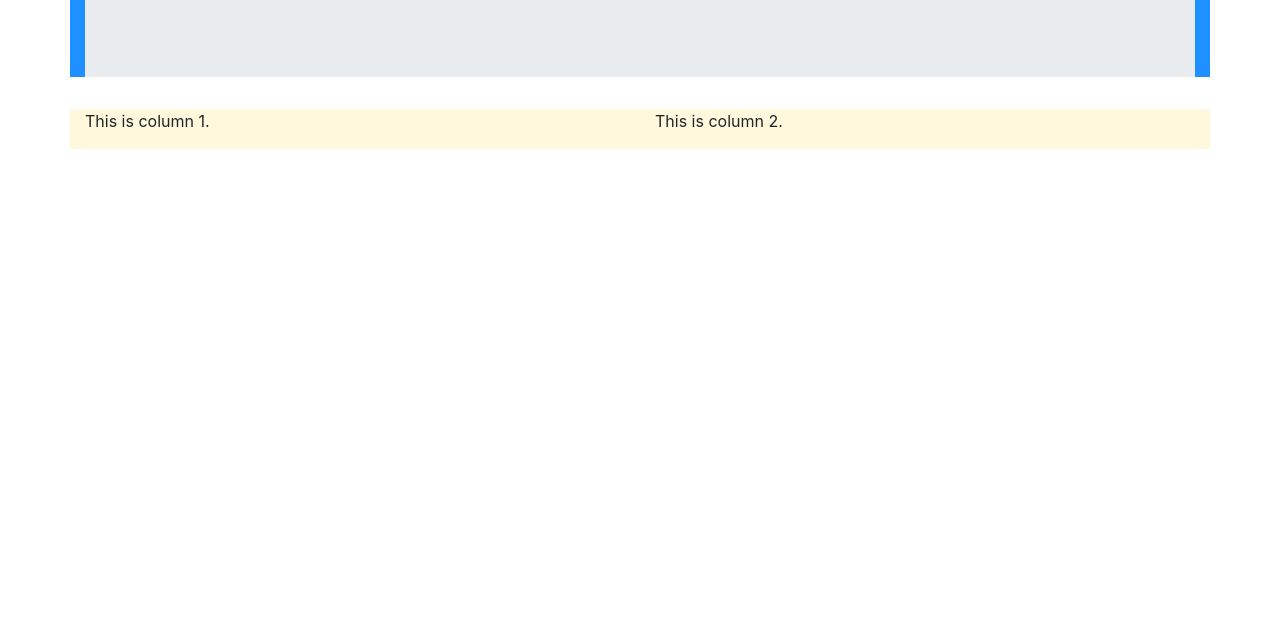
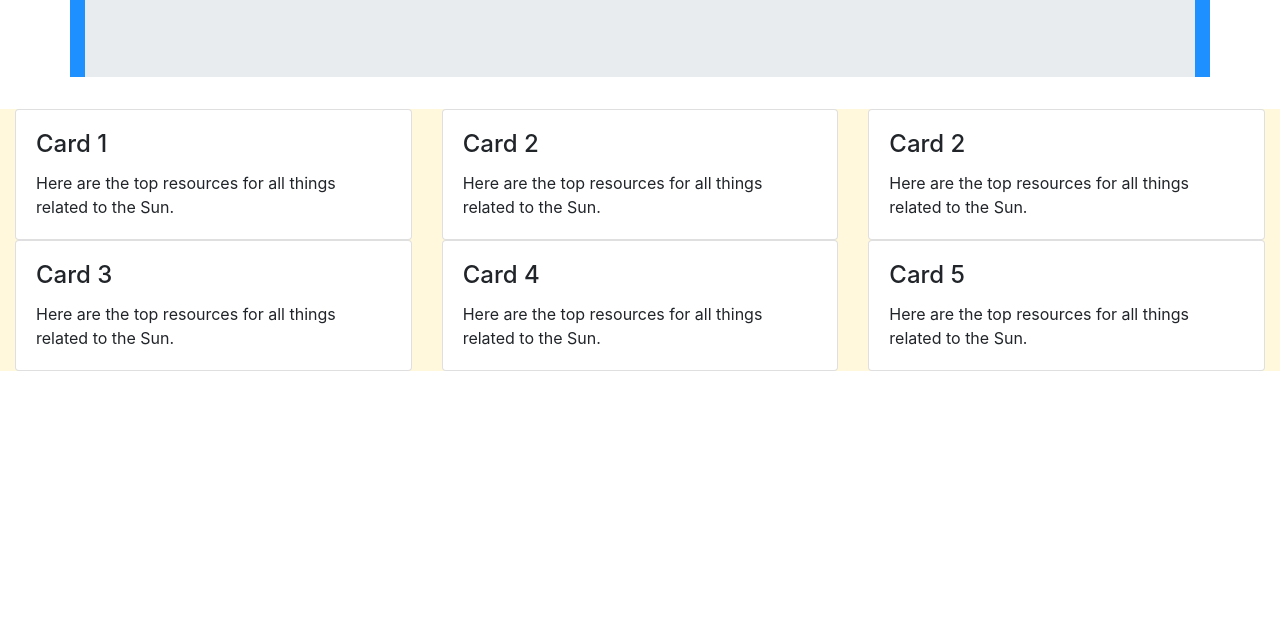
Before and after one commit to Leepoppa/SMC_Spring_2019_WD3, a plain HTML site: page index.html in a window 1280 px wide. Shown: the part 172-800 px from the top of the page. Drawn offline with nearby package versions, Linux system fonts and the light colour scheme.

Commit message:
Update index.html

```diff
--- a/index.html
+++ b/index.html
@@ -1,4 +1,4 @@
-<!doctype html>
+<!doctype html5>
 <html lang="en">
   <head>
     <!-- Required meta tags -->
@@ -40,7 +40,7 @@
         <main role="main" class="container">
           <div class="jumbotron jumbotron-fluid">
             <div class="container">
-              <h1 class="display-4">Fluid jumbotron</h1>
+              <h1 class="display-4">Bootstrap Layout 2</h1>
               <p class="lead">This is a modified jumbotron that occupies the entire horizontal space of its parent.</p>
             </div>
           </div>
@@ -48,15 +48,59 @@
         <script src="https://code.jquery.com/jquery-3.3.1.slim.min.js" integrity="sha384-q8i/X+965DzO0rT7abK41JStQIAqVgRVzpbzo5smXKp4YfRvH+8abtTE1Pi6jizo" crossorigin="anonymous"></script>
               <script>window.jQuery || document.write('<script src="/docs/4.3/assets/js/vendor/jquery-slim.min.js"><\/script>')</script><script src="/docs/4.3/dist/js/bootstrap.bundle.min.js" integrity="sha384-xrRywqdh3PHs8keKZN+8zzc5TX0GRTLCcmivcbNJWm2rs5C8PRhcEn3czEjhAO9o" crossorigin="anonymous"></script>
 
-      <div class="container">
-        <div class="row">
-            <div class="col-12 col-md-6">
-                <p>This is column 1.</p>
-         </div>
-            <div class="col-12 col-md-6">
-              <p>This is column 2.</p>
+    <div class="container-fluid">
+      <div class="row">
+        <div class="col-md-4">
+        <div class="card">
+        <div class="card-body">
+                <h4 class="card-title">Card 1</h4>
+                <p class="card-text">Here are the top resources for all things related to the Sun.</p>
+        </div>
+        </div>
+        </div>
+        <div class="col-md-4">
+          <div class="card">
+          <div class="card-body">
+                  <h4 class="card-title">Card 2</h4>
+                  <p class="card-text">Here are the top resources for all things related to the Sun.</p>
           </div>
-     </div>
+          </div>
+          </div>
+          <div class="col-md-4">
+            <div class="card">
+            <div class="card-body">
+                    <h4 class="card-title">Card 2</h4>
+                    <p class="card-text">Here are the top resources for all things related to the Sun.</p>
+            </div>
+            </div>
+            </div>
+      </div>
+      <div class="row">
+        <div class="col-md-4">
+        <div class="card">
+        <div class="card-body">
+                <h4 class="card-title">Card 3</h4>
+                <p class="card-text">Here are the top resources for all things related to the Sun.</p>
+        </div>
+        </div>
+        </div>
+        <div class="col-md-4">
+          <div class="card">
+          <div class="card-body">
+                  <h4 class="card-title">Card 4</h4>
+                  <p class="card-text">Here are the top resources for all things related to the Sun.</p>
+          </div>
+          </div>
+          </div>
+          <div class="col-md-4">
+            <div class="card">
+            <div class="card-body">
+                    <h4 class="card-title">Card 5</h4>
+                    <p class="card-text">Here are the top resources for all things related to the Sun.</p>
+            </div>
+            </div>
+            </div>
+      </div>
     </div>
 
 
```
